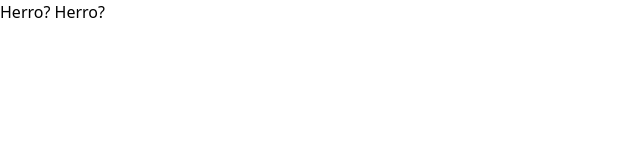
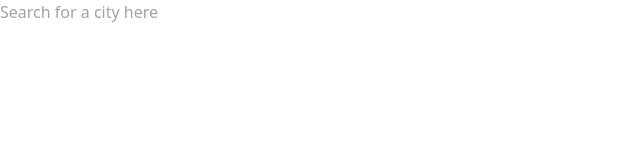
Before and after one commit to mandah0628/weatherapp, a Next.js app: page / in a window 1280 px wide. Shown: the top 160 px of the page, without its empty margins (0-640 px from the left). Built offline with nearby package versions, Linux system fonts and the light colour scheme.

Commit message:
basic component implementation with very basic styling

```diff
--- a/src/app/page.jsx
+++ b/src/app/page.jsx
@@ -1,10 +1,9 @@
-import Image from "next/image";
-
+import SearchBox from "@/components/SearchBox";
 
 export default function Home() {
   return (
-    <div>
-      <h1>Herro? Herro?</h1>
+    <div className="flex items-center justify-center">
+      <SearchBox />
     </div>
-  );
+    );
 }
--- a/src/components/SearchBox.jsx
+++ b/src/components/SearchBox.jsx
@@ -0,0 +1,8 @@
+export default function Searchbox()
+{
+    return(
+        <div>
+            <input type="text" placeholder="Search for a city here" />
+        </div>
+    );
+}
```
Also changed, not shown: src/app/[city]/page.jsx (renamed from src/app/[[city]]/page.jsx).
